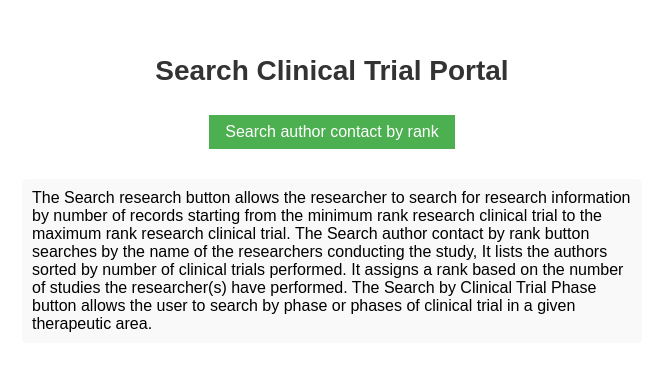
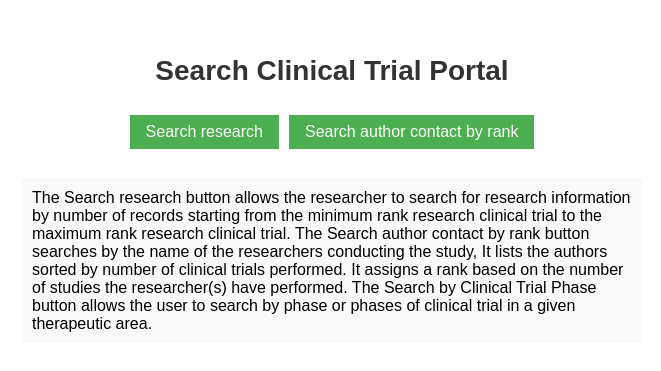
Before and after one commit to anoether1/clinical-trial-system, a plain HTML site: page search-portal.html in a window 1280 px wide. Shown: the part 209-580 px from the top of the page, without its empty margins (308-969 px from the left). Drawn offline with Linux system fonts and the light colour scheme.

Commit message:
chore: reopen search research

```diff
--- a/search-portal.html
+++ b/search-portal.html
@@ -117,7 +117,7 @@
     <h1 id="searchPhaseTitle" style="display: none;">Search Phase</h1>
     <br>
     <div id="searchContainer">
-        <button id="showResearchTab" onclick="showTab('searchResearch')" style="display: none;">Search research</button>
+        <button id="showResearchTab" onclick="showTab('searchResearch')">Search research</button>
         <button id="showAuthorTab" onclick="showTab('searchAuthor')">Search author contact by rank</button>
         <button id="showPhaseTab" onclick="showTab('searchPhase')" style="display: none;">Search by Clinical Trial
             Phase</button>
```
